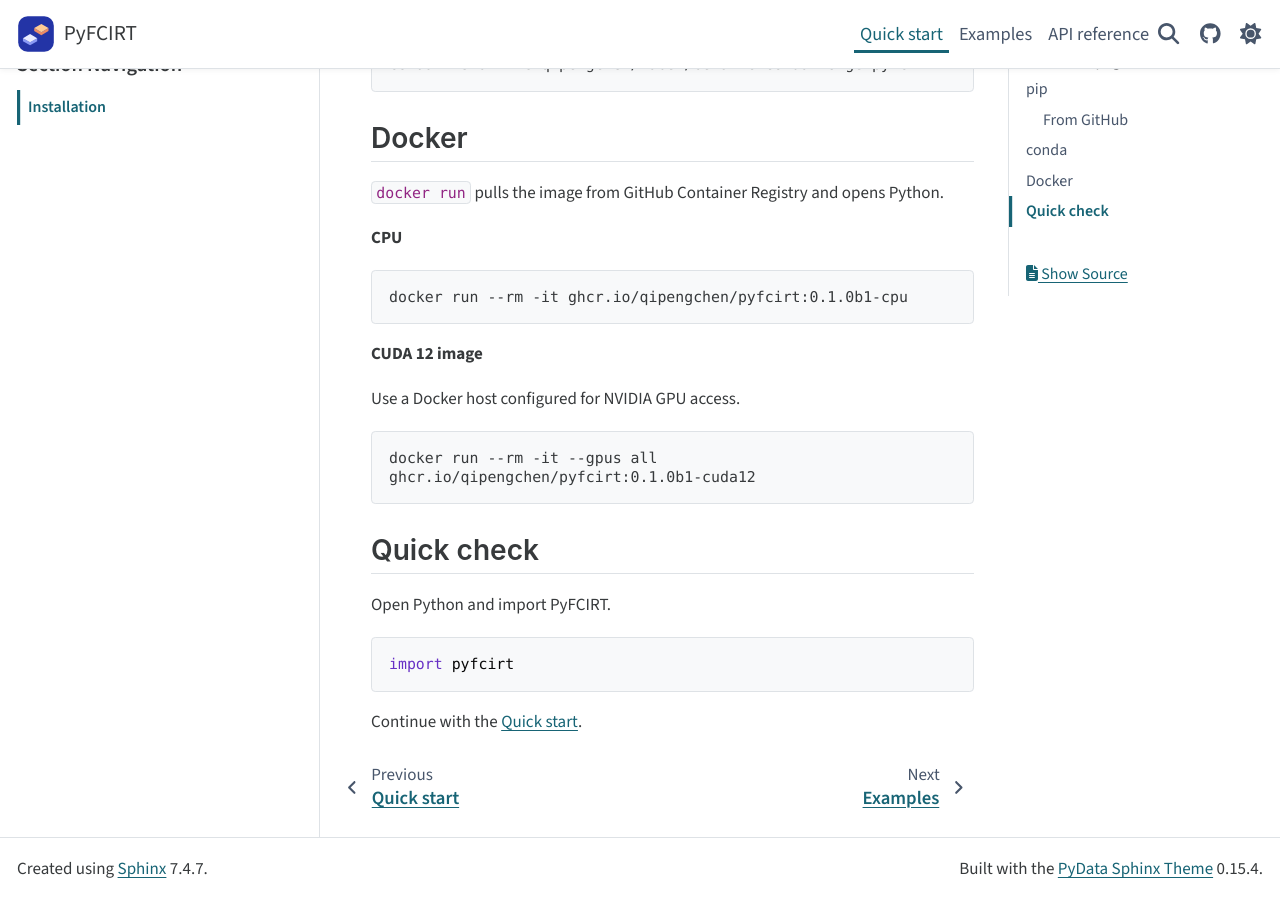
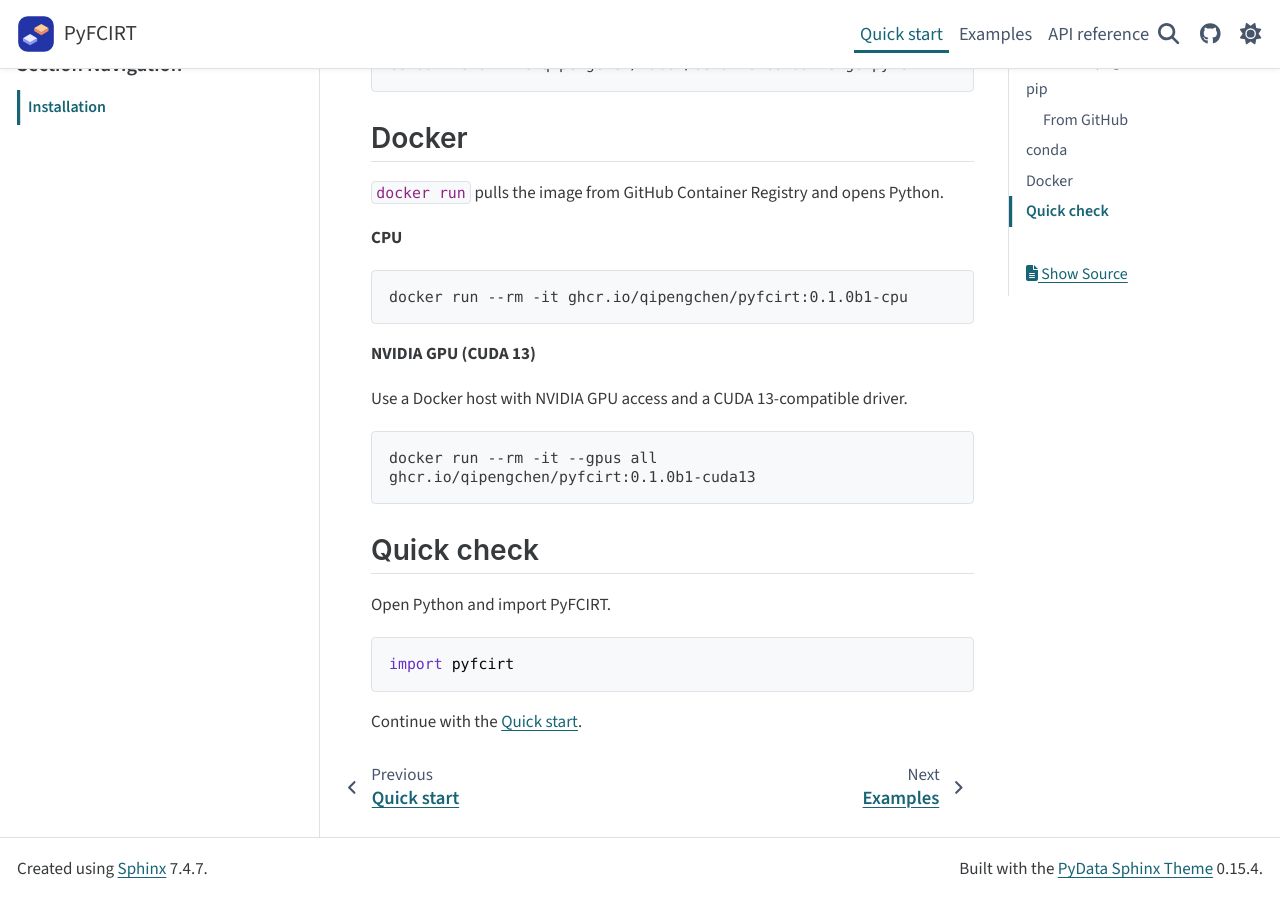
Before and after one commit to qipengchen/pyfcirt, a Sphinx documentation site: the page built from docs/installation.md, in a window 1280 px wide and 900 px high, scrolled down 902 px. Built offline with Sphinx 7.4.7 and the PyData theme 0.15.4, drawn with Linux system fonts in a browser that asks for light colours.

Commit message:
Use CUDA 13 for the GPU container

````diff
--- a/docs/installation.md
+++ b/docs/installation.md
@@ -45,12 +45,12 @@ conda install -c qipengchen/label/beta -c conda-forge pyfcirt
 docker run --rm -it ghcr.io/qipengchen/pyfcirt:0.1.0b1-cpu
 ```
 
-**CUDA 12 image**
+**NVIDIA GPU (CUDA 13)**
 
-Use a Docker host configured for NVIDIA GPU access.
+Use a Docker host with NVIDIA GPU access and a CUDA 13-compatible driver.
 
 ```console
-docker run --rm -it --gpus all ghcr.io/qipengchen/pyfcirt:0.1.0b1-cuda12
+docker run --rm -it --gpus all ghcr.io/qipengchen/pyfcirt:0.1.0b1-cuda13
 ```
 
 ## Quick check
````
Also changed, not shown: README.md (+1 -1 lines), 1 other file.
